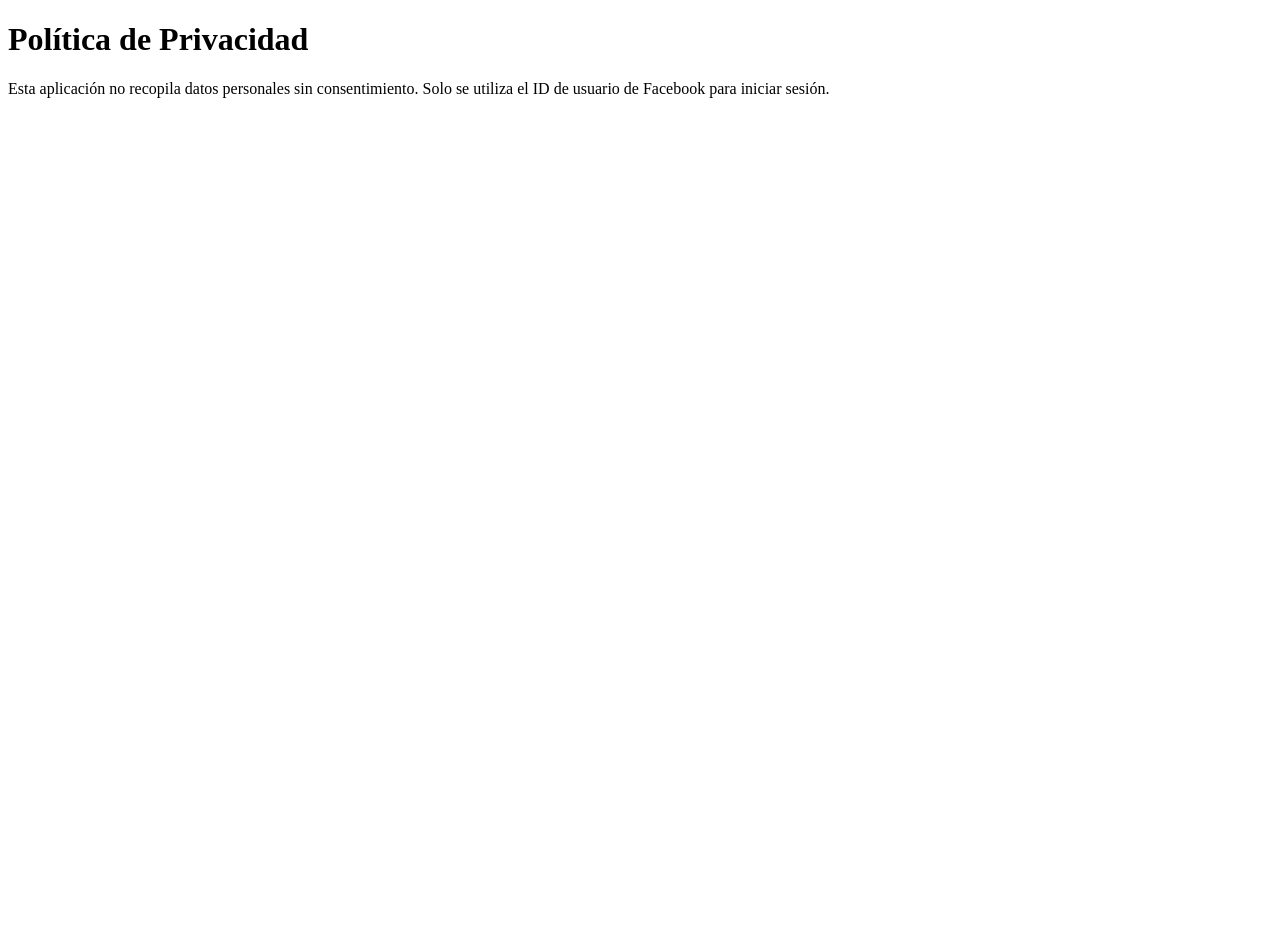
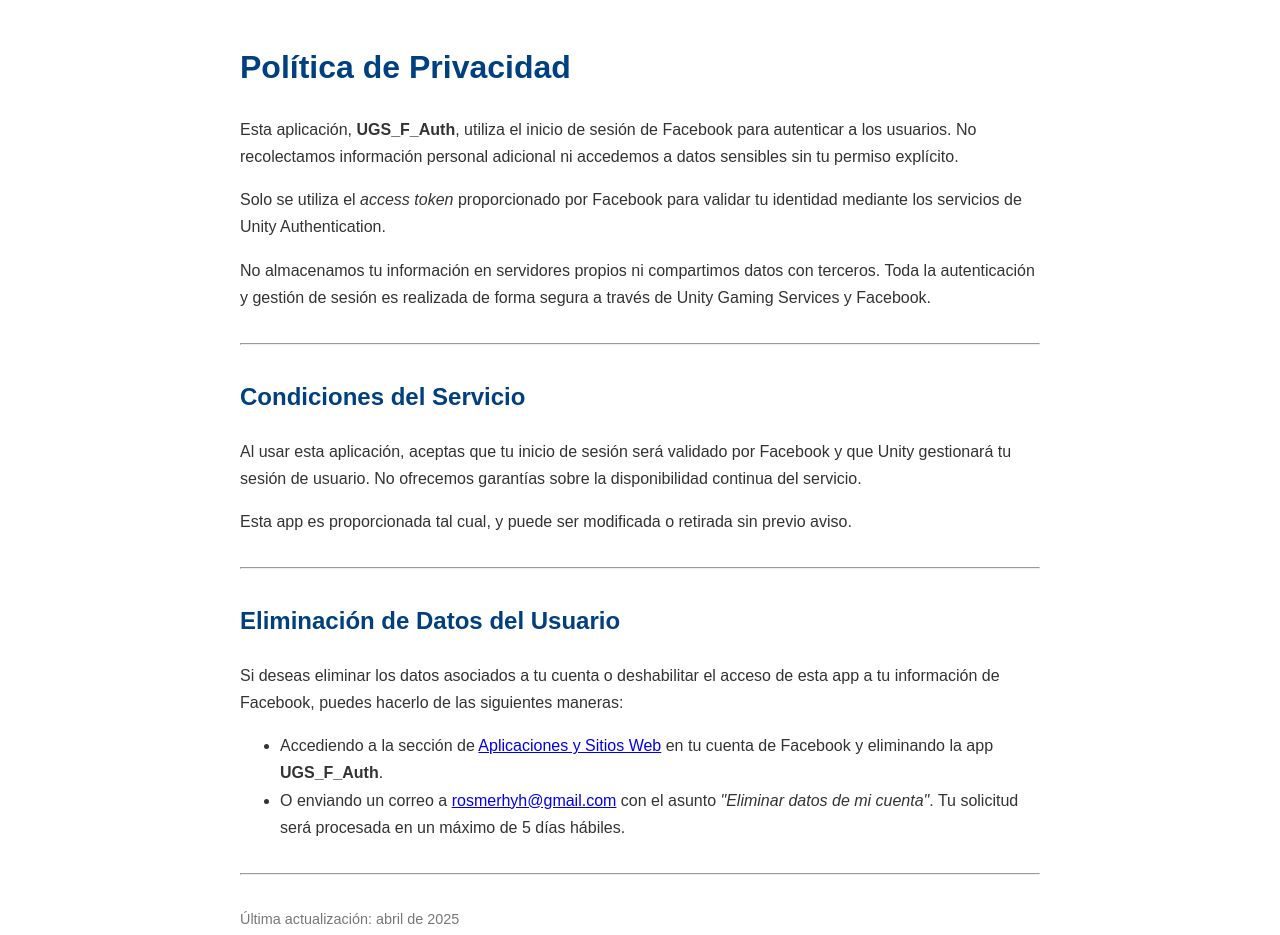
Before and after one commit to rosmerhyh/privacidad-juego, a plain HTML site: page index.html in a window 1280 px wide. Before the commit the page ends 800 px from the top, so only its background shows below. Drawn offline with Linux system fonts and the light colour scheme.

Commit message:
Update index.html

```diff
--- a/index.html
+++ b/index.html
@@ -1,11 +1,64 @@
 <!DOCTYPE html>
-<html>
+<html lang="es">
 <head>
     <meta charset="UTF-8">
-    <title>Política de Privacidad</title>
+    <meta name="viewport" content="width=device-width, initial-scale=1.0">
+    <title>Política de Privacidad - UGS_F_Auth</title>
+    <style>
+        body {
+            font-family: Arial, sans-serif;
+            margin: 40px auto;
+            max-width: 800px;
+            line-height: 1.7;
+            color: #333;
+        }
+        h1, h2 {
+            color: #004080;
+        }
+        hr {
+            margin: 2em 0;
+        }
+    </style>
 </head>
 <body>
+
     <h1>Política de Privacidad</h1>
-    <p>Esta aplicación no recopila datos personales sin consentimiento. Solo se utiliza el ID de usuario de Facebook para iniciar sesión.</p>
+    <p>
+        Esta aplicación, <strong>UGS_F_Auth</strong>, utiliza el inicio de sesión de Facebook para autenticar a los usuarios. No recolectamos información personal adicional ni accedemos a datos sensibles sin tu permiso explícito.
+    </p>
+    <p>
+        Solo se utiliza el <em>access token</em> proporcionado por Facebook para validar tu identidad mediante los servicios de Unity Authentication.
+    </p>
+    <p>
+        No almacenamos tu información en servidores propios ni compartimos datos con terceros. Toda la autenticación y gestión de sesión es realizada de forma segura a través de Unity Gaming Services y Facebook.
+    </p>
+
+    <hr>
+
+    <h2>Condiciones del Servicio</h2>
+    <p>
+        Al usar esta aplicación, aceptas que tu inicio de sesión será validado por Facebook y que Unity gestionará tu sesión de usuario. No ofrecemos garantías sobre la disponibilidad continua del servicio.
+    </p>
+    <p>
+        Esta app es proporcionada tal cual, y puede ser modificada o retirada sin previo aviso.
+    </p>
+
+    <hr>
+
+    <h2>Eliminación de Datos del Usuario</h2>
+    <p>
+        Si deseas eliminar los datos asociados a tu cuenta o deshabilitar el acceso de esta app a tu información de Facebook, puedes hacerlo de las siguientes maneras:
+    </p>
+    <ul>
+        <li>Accediendo a la sección de <a href="https://www.facebook.com/settings?tab=applications" target="_blank">Aplicaciones y Sitios Web</a> en tu cuenta de Facebook y eliminando la app <strong>UGS_F_Auth</strong>.</li>
+        <li>O enviando un correo a <a href="mailto:rosmerhyh@gmail.com">rosmerhyh@gmail.com</a> con el asunto <em>"Eliminar datos de mi cuenta"</em>. Tu solicitud será procesada en un máximo de 5 días hábiles.</li>
+    </ul>
+
+    <hr>
+
+    <p style="font-size: 0.9em; color: #777;">
+        Última actualización: abril de 2025
+    </p>
+
 </body>
 </html>
```
